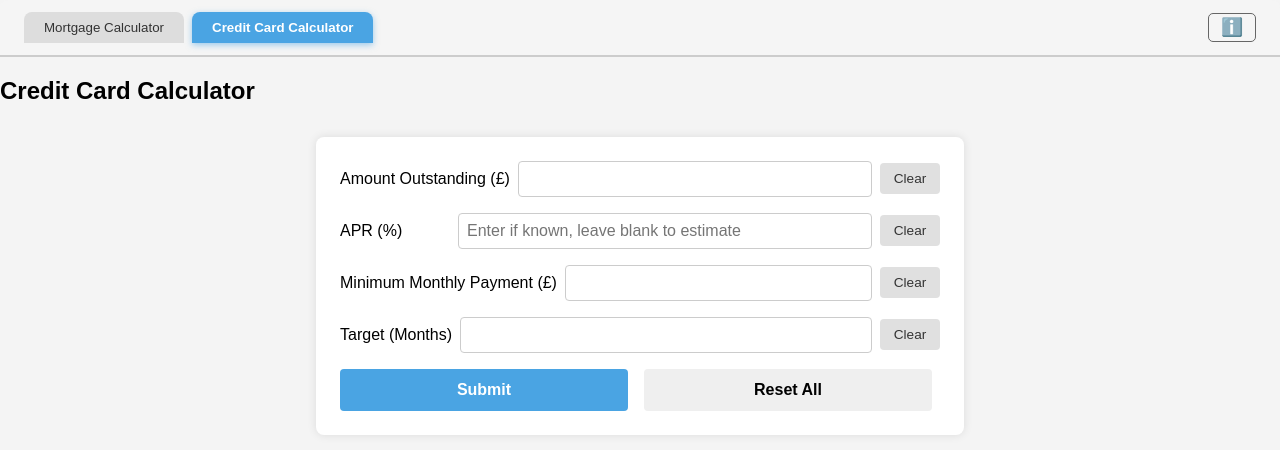
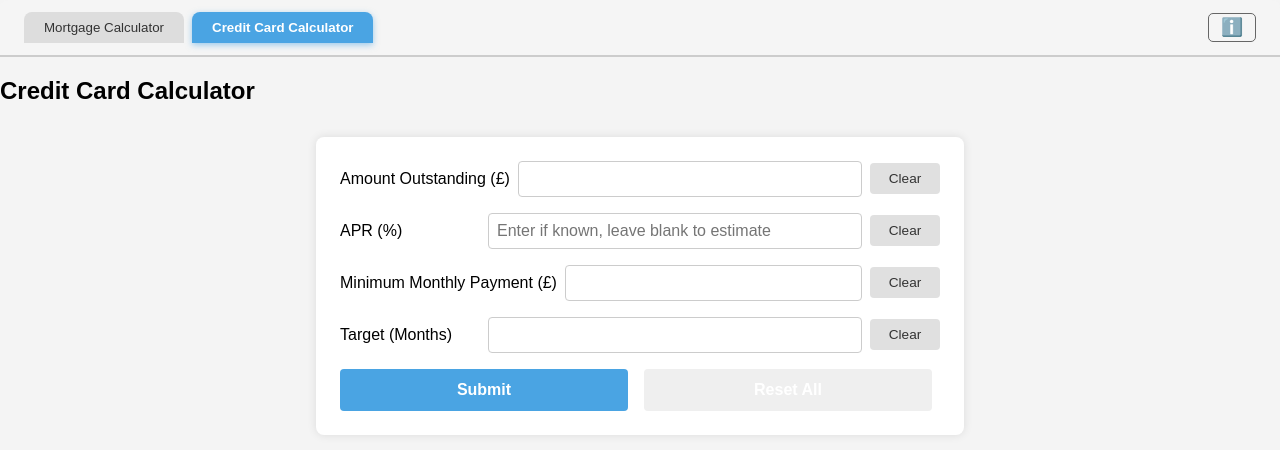
Before and after one commit to Ampdrew06/Mortgage-Calculator, a React (Create React App) app: page /ccc in a window 1280 px wide. Shown: the top 450 px of the page. Built offline with nearby package versions, Linux system fonts and the light colour scheme.

Commit message:
Update App.css

```diff
--- a/src/App.css
+++ b/src/App.css
@@ -92,11 +92,11 @@ body {
   align-items: center;
   gap: 0.5rem;
   margin-bottom: 1rem;
-  flex-wrap: wrap;
+  flex-wrap: nowrap; /* Prevent inputs and buttons from wrapping */
 }
 
 .input-row label {
-  flex: 0 0 110px;
+  flex: 0 0 140px; /* Increased label width for better alignment */
   white-space: nowrap;
 }
 
@@ -110,7 +110,7 @@ body {
 }
 
 .clear-btn {
-  flex: 0 0 60px;
+  flex: 0 0 70px; /* Slightly wider clear button */
   padding: 0.5rem;
   background-color: #e0e0e0;
   color: #333;
@@ -118,6 +118,7 @@ body {
   border-radius: 4px;
   font-size: 0.85rem;
   cursor: pointer;
+  white-space: nowrap; /* Prevent button text wrapping */
 }
 
 .clear-btn:hover {
@@ -212,6 +213,62 @@ body {
   user-select: none;
 }
 
+/* Buttons container for submit/reset and info page back/share */
+.button-row {
+  display: flex;
+  gap: 0.5rem;
+  margin-top: 1rem;
+}
+
+.submit-btn,
+.reset-btn,
+.back-btn,
+.share-btn {
+  flex: 1;
+  padding: 0.75rem;
+  border: none;
+  border-radius: 4px;
+  font-weight: bold;
+  cursor: pointer;
+  font-size: 1rem;
+  min-width: 0;
+  box-sizing: border-box;
+  color: white;
+}
+
+/* Specific back button styles */
+.back-btn {
+  /* Default green for MC */
+  background-color: #4caf50;
+}
+
+.back-btn.blue-theme {
+  /* Blue theme for CCC */
+  background-color: #4aa4e3;
+}
+
+/* Specific share button styles */
+.share-btn {
+  background-color: #4aa4e3; /* Blue for both */
+}
+
+/* Hover effects */
+.submit-btn:hover {
+  background-color: #388e3c;
+}
+
+.submit-btn.ccc:hover {
+  background-color: #3a8ad6;
+}
+
+.back-btn:hover {
+  filter: brightness(0.9);
+}
+
+.share-btn:hover {
+  filter: brightness(0.9);
+}
+
 /* Mobile-specific styles */
 @media screen and (max-width: 480px) {
   .header > div {
@@ -231,8 +288,15 @@ body {
   }
 
   .submit-btn,
-  .reset-btn {
+  .reset-btn,
+  .back-btn,
+  .share-btn {
     margin-right: 0 !important;
     width: 100% !important;
   }
+
+  /* Allow input rows to wrap on small screens */
+  .input-row {
+    flex-wrap: wrap;
+  }
 }
```
